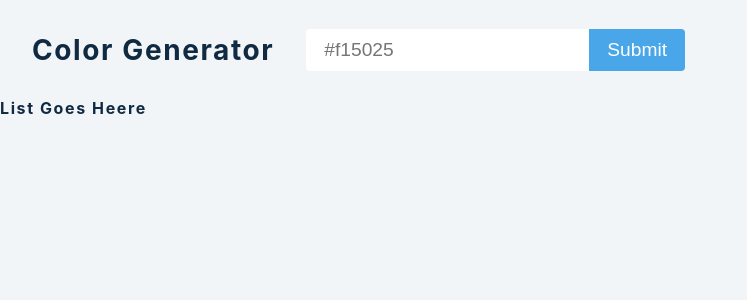
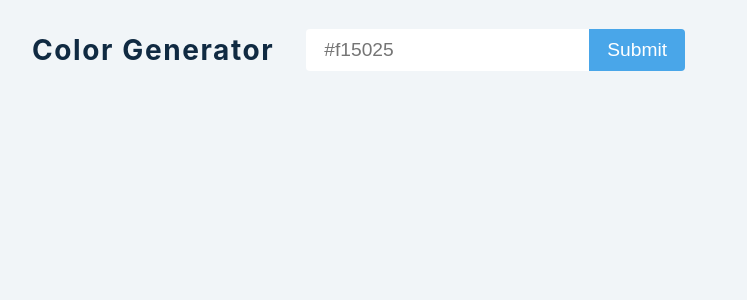
Before and after one commit to NoahThomlison/react-mini-project, a React (Create React App) app in the folder 09-color-generator/setup/: page / in a window 1280 px wide. Shown: the top 300 px of the page, without its empty margins (0-747 px from the left). Built offline with nearby package versions, Linux system fonts and the light colour scheme.

Commit message:
sets up map for the colors returned

```diff
--- a/09-color-generator/setup/src/App.js
+++ b/09-color-generator/setup/src/App.js
@@ -12,6 +12,7 @@ function App() {
     event.preventDefault()
     try{
       let colors = new Values(color).all(10)
+      setList(colors)
       setError(false)
       console.log(colors)
     }
@@ -36,7 +37,9 @@ function App() {
     </form>
   </section>
   <section className='colors'>
-    <h4>List goes heere</h4>
+    {list.map((color, index) => {
+      return <SingleColor key={index} {...color} index={index}></SingleColor>
+    })}
   </section>
   </>
   )}
```
